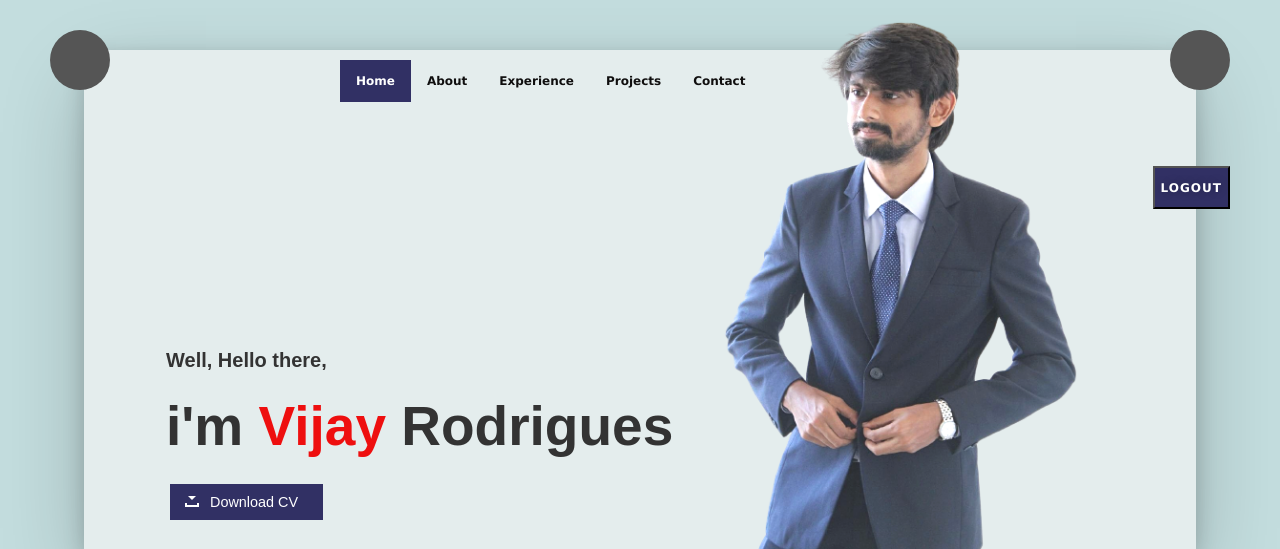
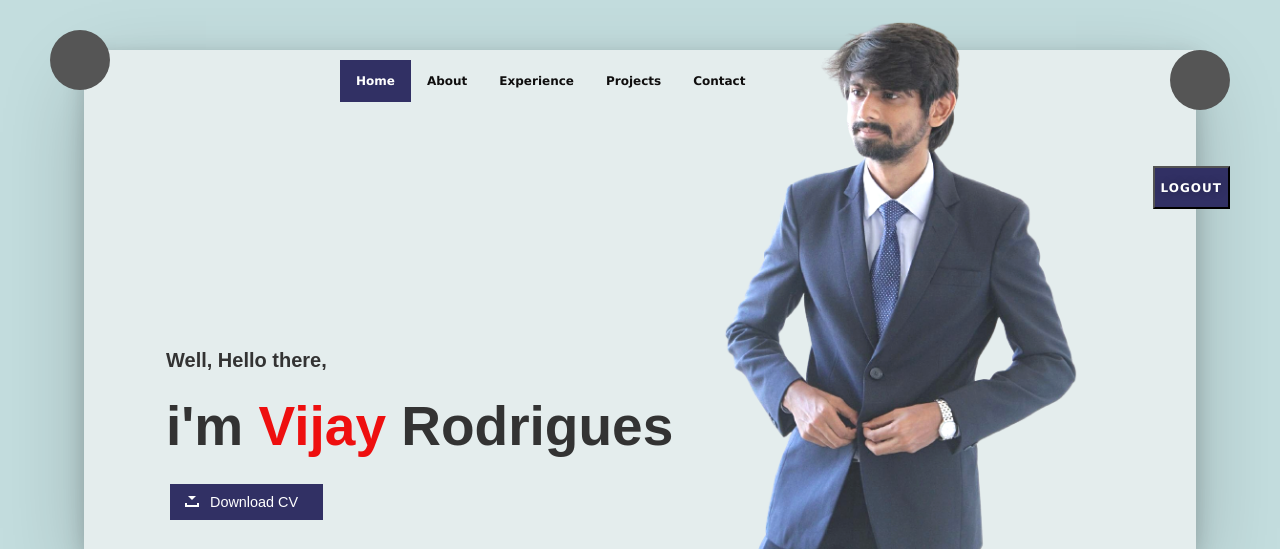
Before and after one commit to VijayRodrigues/pers-proj-app, a Flask app: template templates/profile.html in a window 1280 px wide. Shown: the top 549 px of the page. Run offline with Flask 2, Linux system fonts and the light colour scheme; the template is opened without the code that fills it, so the values that code supplies are empty; some libraries are stand-ins or nearby versions; some web fonts are replaced.

Commit message:
Update style_prof.css

```diff
--- a/static/style_prof.css
+++ b/static/style_prof.css
@@ -71,7 +71,7 @@ body {
     border-radius: 50%;
     position: absolute;
     right: 50px;
-    top: 30px;
+    top: 50px;
 }
 
 .circle4 {
```
